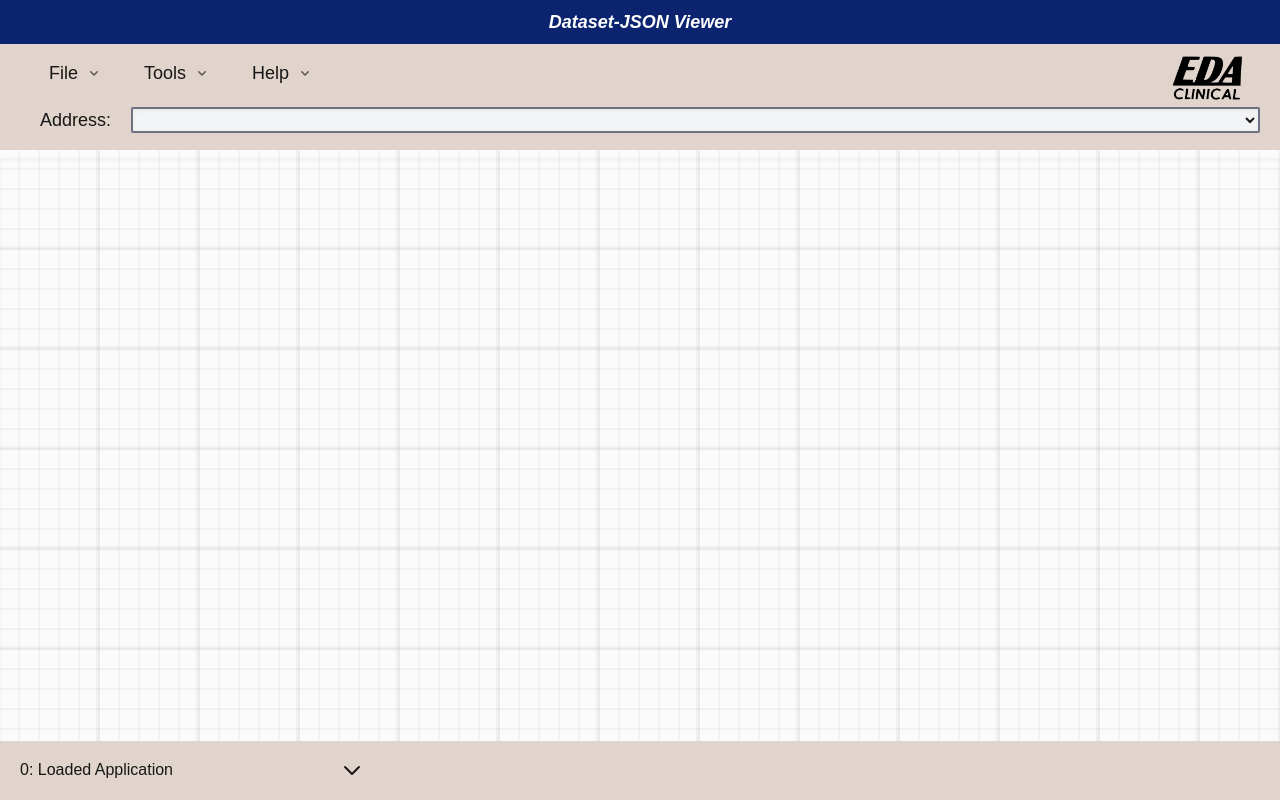
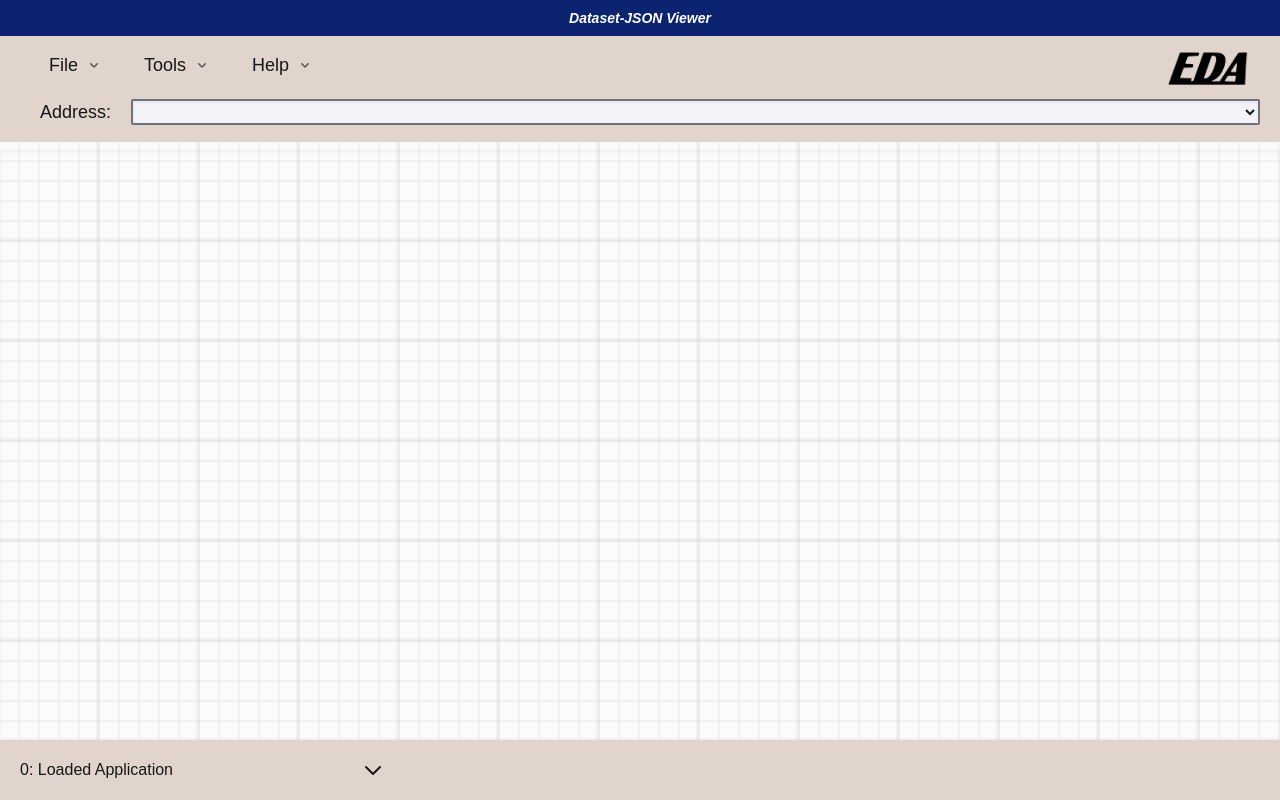
Before and after one commit to explore-eda/dataset-json-viewer, a Next.js app: page / in a window 1280 px wide. Built offline with nearby package versions, Linux system fonts and the light colour scheme.

Commit message:
progress

```diff
--- a/app/_layouts/footer.js
+++ b/app/_layouts/footer.js
@@ -17,15 +17,16 @@ export default function Footer({ tab, setPage }) {
         className="overflow-y-auto max-h-16 my-2 w-96"
         onClick={handleExpandClick}
       >
-        <div className="mx-5 flex justify-between items-center content-center">
-          <ul className="list-none">
+        <div className="mx-5 flex justify-between items-center content-center w-full">
+          <ul className="list-none w-full ">
             {applicationStatus.map((status, index) => (
-              <li className="" key={index}>{`${
+              <li key={index}>{`${
                 applicationStatus.length - 1 - index
               }: ${status}`}</li>
             ))}
           </ul>
 
+          <div className="w-12 ">
             {isExpanded ? (
               <svg
                 xmlns="http://www.w3.org/2000/svg"
@@ -59,11 +60,12 @@ export default function Footer({ tab, setPage }) {
             )}
           </div>
         </div>
+      </div>
       <div className="mr-5">
         <PageInput tab={tab} setPage={setPage} />
       </div>
       <div
-        className={`z-40 absolute bottom-0 left-5 shadow-lg ${
+        className={`z-40  absolute bottom-0 left-5 shadow-lg border-x border-t border-gray-500 ${
           isExpanded
             ? "animate__animated animate__slideInUp"
             : "animate__animated animate__slideInDown hidden"
@@ -71,9 +73,7 @@ export default function Footer({ tab, setPage }) {
         onClick={handleExpandClick}
       >
         <div className="w-96 py-2 bg-custom-blue">
-          <h1 className="text-white font-bold text-center">
-            Application Status
-          </h1>
+          <h1 className="text-white text-sm text-left pl-5">Log Stream</h1>
         </div>
 
         <div className="h-96 w-96 bg-custom-beige overflow-y-auto">
--- a/app/_layouts/header.js
+++ b/app/_layouts/header.js
@@ -1,9 +1,8 @@
 import React from "react";
 import { FileMenu, Tools, Help } from "../_components/menubar";
 import AddressBar from "../_components/addressbar";
-import logo from "/public/assets/EDA SVG logo.svg";
+import logo from "../../public/assets/eda_only_logo-nobg.png";
 import Image from "next/image";
-import logo2 from "/public/assets/EDA_clinical_logo_nobg.png";
 /* e8e0de */
 /* F9D74D */
 export default function Header({
@@ -21,17 +20,20 @@ export default function Header({
 
   return (
     <header className="flex bg-custom-beige flex-col w-full text-lg">
-      <div className="bg-custom-blue w-full py-2 font-bold text-white text-center">
+      <div className="bg-custom-blue w-full py-2 text-sm font-bold text-white text-center">
         <em>Dataset-JSON Viewer</em>
       </div>
       <div className="flex w-full flex-col items-center center content-center md:flex-row md:items-baseline md:justify-between mx-auto md:mx-0">
         <div className="flex md:hidden font-bold mt-2">
-        <a href="https://edaclinical.com" target="_blank" rel="noopener noreferrer">
-
-        <div className="h-auto w-20">
-            <Image src={logo2} alt="EDA Logo" layout="intrinsic" />
-          </div>
-        </a>
+          <a
+            href="https://edaclinical.com"
+            target="_blank"
+            rel="noopener noreferrer"
+          >
+            <div className="h-auto w-20">
+              <Image src={logo} alt="EDA Logo" layout="intrinsic" />
+            </div>
+          </a>
         </div>
 
         <div className="flex flex-row gap-2 mb-2 md:mt-1 md:mx-8">
@@ -49,12 +51,16 @@ export default function Header({
           />
           <Help />
         </div>
-        <div className="self-end flex max-md:hidden md:block font-bold ml-2 md:mx-8">
-        <a href="https://edaclinical.com" target="_blank" rel="noopener noreferrer">
 
-          <div className="h-auto w-20">
-            <Image src={logo2} alt="EDA Logo" layout="intrinsic" />
-          </div>
+        <div className="self-center flex max-md:hidden md:block font-bold ml-2 md:mx-8">
+          <a
+            href="https://edaclinical.com"
+            target="_blank"
+            rel="noopener noreferrer"
+          >
+            <div className="h-auto w-20">
+              <Image src={logo} alt="EDA Logo" layout="intrinsic" />
+            </div>
           </a>
         </div>
       </div>
--- a/app/_layouts/workspace.js
+++ b/app/_layouts/workspace.js
@@ -10,7 +10,7 @@ const WorkSpace = ({tab, handleDatasetFromLibrary, setDataset, updateDisplayApi}
   const tableType = tab?.type;
 
   useEffect(() => {
-    if(!(tab?.type === "library")) {
+    if(!(tab?.type === "library") && !(tab?.sourceType === "local")) {
       fetchReloadDataset();
     }
   }, [tab?.limit, tab?.page, tab?.sortFilters, tab?.rowQuery]);
--- /dev/null
+++ b/app/_utils/tab.js
@@ -0,0 +1,60 @@
+export default class Tab {
+  constructor(datasetName, dataset, dataSource, dataType, sourceType, newLimit) {
+    this.tabUUID = Date.now();
+    this.dataSource = dataSource;
+    this.displayApi = dataSource;
+    this.datasetOID = datasetName;
+    this.dataset = dataset;
+    this.type = dataType;
+    this.sourceType = sourceType;
+
+    this.sortFilters = [];
+    this.useLabels = false;
+    this.visibleColumns = dataset?.columns ?? [];
+    this.rowConfig = [];
+    this.rowQuery = "";
+
+    this.paginationActive = true;
+    this.page = 0;
+    this.total = dataset.pagination?.total ?? dataset.rows?.length ?? 0;
+    this.limit = newLimit ?? 10;
+    this.totalPages = dataset.pagination
+      ? Math.ceil(dataset.pagination.total / this.limit)
+      : 0;
+  }
+
+  setDataset(newDataset) {
+    this.dataset = newDataset;
+  }
+
+  setVisibleColumns(newColumns) {
+    this.visibleColumns = newColumns;
+  }
+
+  updateUseLabels(useLabels) {
+    this.useLabels = useLabels;
+  }
+
+  updateDisplayApi(api) {
+    this.displayApi = api;
+  }
+
+  updateRowQuery(query, config) {
+    this.rowQuery = query;
+    this.rowConfig = config;
+  }
+
+  setPage(newPage) {
+    const page = Math.min(newPage, this.totalPages - 1);
+    this.page = page;
+  }
+
+  setLimit(newLimit) {
+    this.limit = newLimit;
+    this.totalPages = Math.ceil(this.total / newLimit);
+  }
+
+  setSortFilters(newSortFilters) {
+    this.sortFilters = newSortFilters;
+  }
+}
--- a/app/_utils/useOpenFileDataset.js
+++ b/app/_utils/useOpenFileDataset.js
@@ -16,8 +16,8 @@ const useOpenFileDatabase = () => {
       try {
         const jsonData = JSON.parse(e.target.result);
 
-        addTab(file.name, jsonData, "C:"+file.name, "dataset", "local");
-        setCurrentTab(file.name);
+        const tabUUID = addTab(file.name, jsonData, "C:"+file.name, "dataset", "local");
+        setCurrentTab(tabUUID);
 
         setApplicationStatus("Opened File");
       } catch (error) {
--- a/app/layout.js
+++ b/app/layout.js
@@ -16,7 +16,7 @@ export const metadata = {
   title: "EDA JSON Viewer",
   description: "© EDA Clinical",
   icons: {
-    icon: '/public/favicon.ico', // /public path
+    icon: '/public/favicon.ico',
   },
 };
 
--- a/app/page.js
+++ b/app/page.js
@@ -13,95 +13,35 @@ import { useState, useEffect } from "react";
 import "./globals.css";
 import { ToastContainer, toast, Bounce } from "react-toastify";
 import { useDataStore } from "./_utils/zustand/tablestore";
-import useOpenFileDataset from "./_utils/useOpenFileDataset";
 import TabList from "./_components/table/tablist";
+import Tab from './_utils/tab';
+
 
 export default function Home() {
-  const { openFileDataset } = useOpenFileDataset();
 
   const [tabs, setTabs] = useState({});
   const [currentTab, setCurrentTab] = useState("");
 
-  const addTab = (tabName, dataset, dataSource, dataType, sourceType) => {
+  const addTab = (datasetName, dataset, dataSource, dataType, sourceType, newLimit) => {
+    const newTab = new Tab(datasetName, dataset, dataSource, dataType, sourceType, newLimit);
     setTabs((prevTabs) => ({
       ...prevTabs,
-      [tabName]: {
-        tabID: tabName,
-        dataSource: dataSource,
-        displayApi: dataSource,
-        datasetOID: tabName,
-        dataset: dataset,
-        type: dataType,
-        sourceType: sourceType,
+      [newTab.tabUUID]: newTab,
+    }));
 
-
-        sortFilters: [],
-        useLabels: false,
-        visibleColumns: dataset?.columns ?? [],
-        rowConfig: [],
-        rowQuery: "",
-
-        paginationActive: true,
-        page: 0,
-        total: dataset.pagination?.total ?? dataset.rows?.length ?? 0,
-        limit: dataset.pagination?.limit ?? dataset.rows?.limit ?? 10,
-        totalPages: dataset.pagination
-          ? Math.ceil(dataset.pagination.total / dataset.pagination.limit)
-          : 0,
-      },
-    }));
+    return newTab.tabUUID;
   };
 
-  const updateVisibleColumns = (tabName, newColumns) => {
-    setTabs((prevTabs) => ({
-      ...prevTabs,
-      [tabName]: {
-        ...prevTabs[tabName],
-        visibleColumns: newColumns,
-      },
-    }));
-  }
-
-  const updateUseLabels = (tabName, useLabels) => {
-    setTabs((prevTabs) => ({
-      ...prevTabs,
-      [tabName]: {
-        ...prevTabs[tabName],
-        useLabels: useLabels,
-      },
-    }));
-  }
-
-  const updateDisplayApi = (tabName, api) => {
-    setTabs((prevTabs) => ({
-      ...prevTabs,
-      [tabName]: {
-        ...prevTabs[tabName],
-        displayApi: api,
-      },
-    }));
-  }
-
-  const updateRowQuery = (tabName, query, config) => {
-    setTabs((prevTabs) => ({
-      ...prevTabs,
-      [tabName]: {
-        ...prevTabs[tabName],
-        rowQuery: query,
-        rowConfig: config,
-      },
-    }));
-  };
-
-  const removeTab = (tabName) => {
+  const removeTab = (tabUUID) => {
     setTabs((prevTabs) => {
       const newTabs = { ...prevTabs };
-      delete newTabs[tabName];
+      delete newTabs[tabUUID];
 
       let newCurrentTab = currentTab;
-      if (currentTab === tabName) {
+      if (currentTab === tabUUID) {
         const tabKeys = Object.keys(newTabs);
         newCurrentTab = tabKeys[tabKeys.length - 1] || null;
+        console.log("newCurrentTab", newCurrentTab);
         setCurrentTab(newCurrentTab);
       }
 
@@ -109,46 +49,37 @@ export default function Home() {
     });
   };
 
-  const setDataset = (tabName, dataset) => {
-    setTabs((prevTabs) => ({
-      ...prevTabs,
-      [tabName]: {
-        ...prevTabs[tabName],
-        dataset: dataset,
-      },
-    }));
+  const setDataset = (dataset) => {
+    tabs[currentTab].setDataset(dataset);
   };
 
-  const setPage = (tabName, page) => {
-    const newPage = Math.min(page, tabs[tabName]?.totalPages - 1);
-    setTabs((prevTabs) => ({
-      ...prevTabs,
-      [tabName]: {
-        ...prevTabs[tabName],
-        page: newPage,
-      },
-    }));
+  const updateVisibleColumns = (newColumns) => {
+    console.log("currtab", tabs[currentTab])
+    tabs[currentTab].setVisibleColumns(newColumns);
+  }
+
+  const updateUseLabels = (useLabels) => {
+    tabs[currentTab].updateUseLabels(useLabels);
+  }
+
+  const updateDisplayApi = (api) => {
+    tabs[currentTab].updateDisplayApi(api);
+  }
+
+  const updateRowQuery = (query, config) => {
+    tabs[currentTab].updateRowQuery(query, config);
+  }
+
+  const setPage = (page) => {
+    tabs[currentTab].setPage(page);
   };
 
-  const updateSortFilters = (tabName, sortFilters) => {
-    setTabs((prevTabs) => ({
-      ...prevTabs,
-      [tabName]: {
-        ...prevTabs[tabName],
-        sortFilters: sortFilters,
-      },
-    }));
-  }
+  const updateSortFilters = (sortFilters) => {
+    tabs[currentTab].setSortFilters(sortFilters);
+  };
 
-  const updateLimit = (tabName, newLimit) => {
-    setTabs((prevTabs) => ({
-      ...prevTabs,
-      [tabName]: {
-        ...prevTabs[tabName],
-        limit: newLimit,
-        totalPages: Math.ceil(tabs[tabName].total / newLimit),
-      },
-    }));
+  const updateLimit = (newLimit) => {
+    tabs[currentTab].setLimit(newLimit);
   };
 
   const { errorMessage, setApplicationStatus } = useDataStore();
@@ -197,14 +128,14 @@ export default function Home() {
       })
       .then((data) => {
         if (selectedData) {
-          addTab(selectedData, data, request, "dataset", "api");
-          setCurrentTab(selectedData);
+          const tabUUID = addTab(selectedData, data, request, "dataset", "api");
+          setCurrentTab(tabUUID);
 
           setApplicationStatus(`[${selectedData}] Successfully fetched table `);
           return true;
         } else {
-          addTab(selectedStudy, data, request, "library", "api");
-          setCurrentTab(selectedStudy);
+          const tabUUID = addTab(selectedStudy, data, request, "library", "api");
+          setCurrentTab(tabUUID);
 
           setApplicationStatus(
             `[${selectedStudy}] Successfully fetched table `
@@ -221,7 +152,28 @@ export default function Home() {
 
   // Handle File Open
   const handleFileOpen = (file) => {
-    openFileDataset(file);
+    setApplicationStatus("File Opening....");
+
+    const reader = new FileReader();
+
+    reader.onload = (e) => {
+      try {
+        const jsonData = JSON.parse(e.target.result);
+        const tabUUID = addTab(file.name, jsonData, "C:" + file.name, "dataset", "local");
+        setCurrentTab(tabUUID);
+
+        setApplicationStatus("Opened File");
+      } catch (error) {
+        setErrorMessage(error.message);
+      }
+    };
+
+    reader.onerror = (error) => {
+      setApplicationStatus("Error Opening File");
+      setErrorMessage(error.message);
+    };
+
+    reader.readAsText(file);
   };
 
   const handleDownload = () => {
@@ -253,7 +205,7 @@ export default function Home() {
       const value = fetchDatasetFromLibrary(datasetOID);
 
       if (value) {
-        setCurrentTab(datasetOID);
+        setCurrentTab(value);
       }
     }
   };
@@ -284,11 +236,11 @@ export default function Home() {
             return false;
           }
           // This block only executes if response.ok was true
-          addTab(datasetOID, data, request, "dataset", "api");
+          const tabUUID = addTab(datasetOID, data, request, "dataset", "api");
           setApplicationStatus(
             `[${datasetOID}]: Successfully fetched dataset `
           );
-          return true;
+          return tabUUID;
         })
         .catch((error) => {
           setErrorMessage(`[${datasetOID}]: ` + error.message);
@@ -309,23 +261,22 @@ export default function Home() {
   const [showRowOverlay, setShowRowOverlay] = useState(false);
   const [showSortOverlay, setShowSortOverlay] = useState(false);
 
-
   const handlePagingUpdate = (newLimit) => {
-    updateLimit(tabs[currentTab].tabID, newLimit);
-  }
+    updateLimit(newLimit);
+  };
 
   const handleColumnUpdate = (newColumns, useLabels) => {
-    updateVisibleColumns(tabs[currentTab].tabID, newColumns);
-    updateUseLabels(tabs[currentTab].tabID, useLabels);
-  }
+    updateVisibleColumns(newColumns);
+    updateUseLabels(useLabels);
+  };
 
   const handleSortUpdate = (sortFilters) => {
-    updateSortFilters(tabs[currentTab].tabID, sortFilters);
-  }
+    updateSortFilters(sortFilters);
+  };
 
   const handleRowUpdate = (query, config) => {
-    updateRowQuery(tabs[currentTab].tabID, query, config);
-  }
+    updateRowQuery(query, config);
+  };
 
   return (
     <div className="flex flex-col h-screen">
@@ -363,13 +314,37 @@ export default function Home() {
         />
       )}
       {showPagingOverlay && (
-        <PagingOverlay setShowOverlay={setShowPagingOverlay} tab={tabs[currentTab]} errorToast={errorToast} handleUpdate={handlePagingUpdate} />
+        <PagingOverlay
+          setShowOverlay={setShowPagingOverlay}
+          tab={tabs[currentTab]}
+          errorToast={errorToast}
+          handleUpdate={handlePagingUpdate}
+        />
       )}
       {showColumnOverlay && (
-        <ColumnOverlay setShowOverlay={setShowColumnOverlay} tab={tabs[currentTab]} errorToast={errorToast} handleUpdate={handleColumnUpdate}/>
+        <ColumnOverlay
+          setShowOverlay={setShowColumnOverlay}
+          tab={tabs[currentTab]}
+          errorToast={errorToast}
+          handleUpdate={handleColumnUpdate}
+        />
       )}
-      {showRowOverlay && <RowOverlay setShowOverlay={setShowRowOverlay} tab={tabs[currentTab]} errorToast={errorToast} handleUpdate={handleRowUpdate}/>}
-      {showSortOverlay && <SortOverlay setShowOverlay={setShowSortOverlay} tab={tabs[currentTab]} errorToast={errorToast} handleUpdate={handleSortUpdate}/>}
+      {showRowOverlay && (
+        <RowOverlay
+          setShowOverlay={setShowRowOverlay}
+          tab={tabs[currentTab]}
+          errorToast={errorToast}
+          handleUpdate={handleRowUpdate}
+        />
+      )}
+      {showSortOverlay && (
+        <SortOverlay
+          setShowOverlay={setShowSortOverlay}
+          tab={tabs[currentTab]}
+          errorToast={errorToast}
+          handleUpdate={handleSortUpdate}
+        />
+      )}
       <ToastContainer
         stacked
         position="bottom-center"
```
Also changed, not shown: app/_components/table/table.js (+12 -8 lines), app/_components/table/tablist.js (+15 -13 lines), app/_layouts/workspace.css (+0 -11 lines), public/sw.js. Lines whose indentation alone changed are shown as unchanged.
